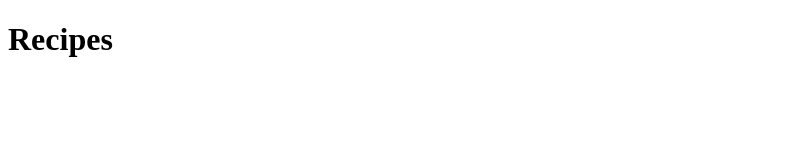
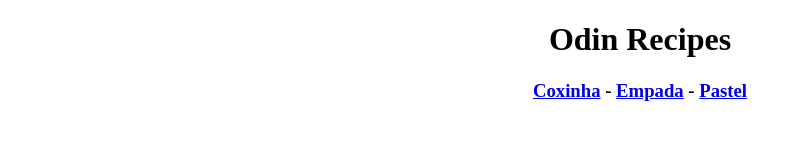
Before and after one commit to Vegeance-V/odin-recipes, a plain HTML site: page index.html in a window 1280 px wide. Shown: the whole page, without its empty margins (0-802 px from the left). Drawn offline with Linux system fonts and the light colour scheme.

Commit message:
Update index.html
- Changed title;
- Changed heading;
- Added links to the recipes;

```diff
--- a/index.html
+++ b/index.html
@@ -5,6 +5,9 @@
     <title>Recipes Project</title>
 </head>
 <body>
-    <h1>Recipes</h1>
+    <div style="text-align:center">
+    <h1>Odin Recipes</h1>
+    <h3><a href="./pg/coxinha-recipe.html">Coxinha</a> - <a href="./pg/empada-recipe.html">Empada</a> - <a href="./pg/pastel-recipe.html">Pastel</a></h3>
+    </div>
 </body>
 </html>
```
